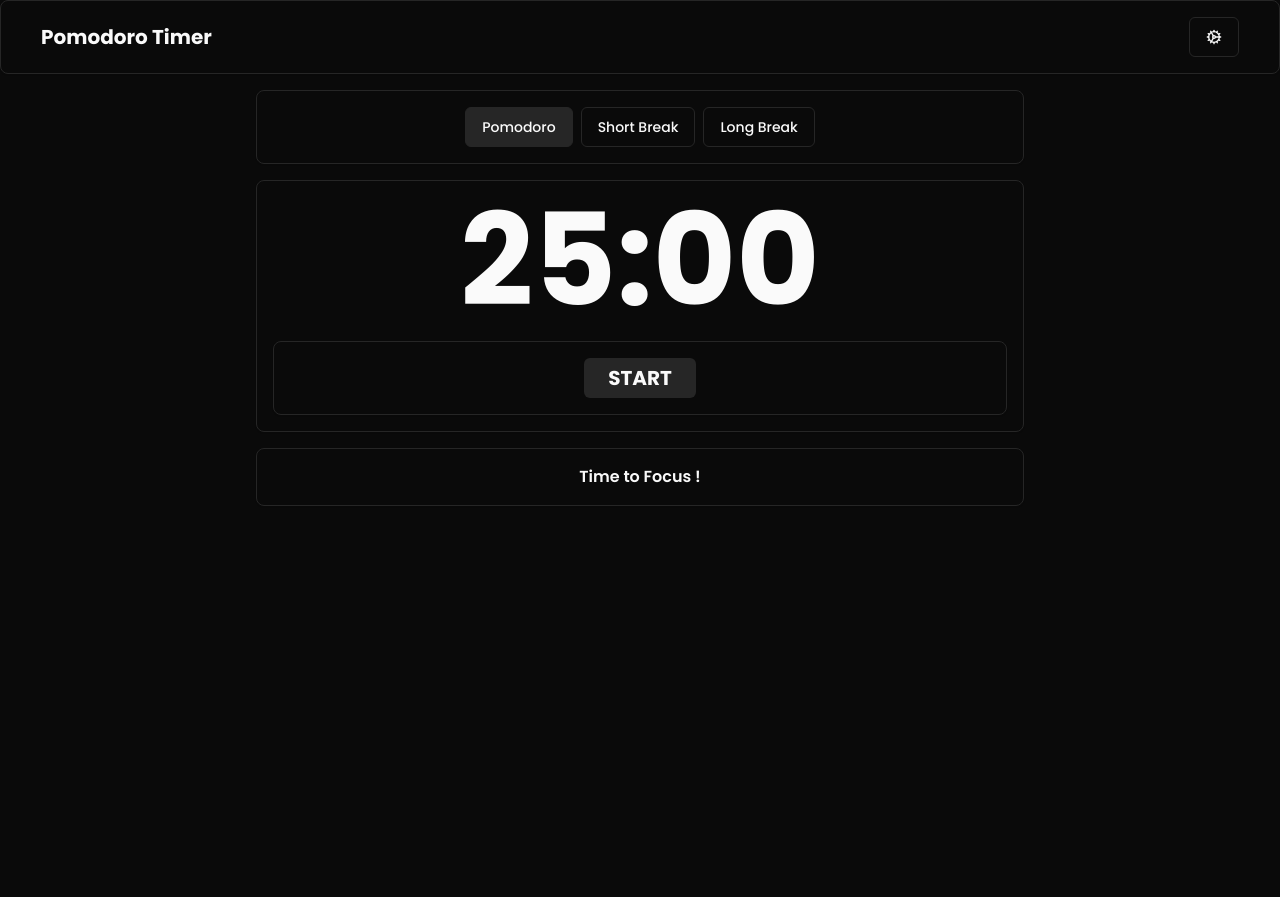
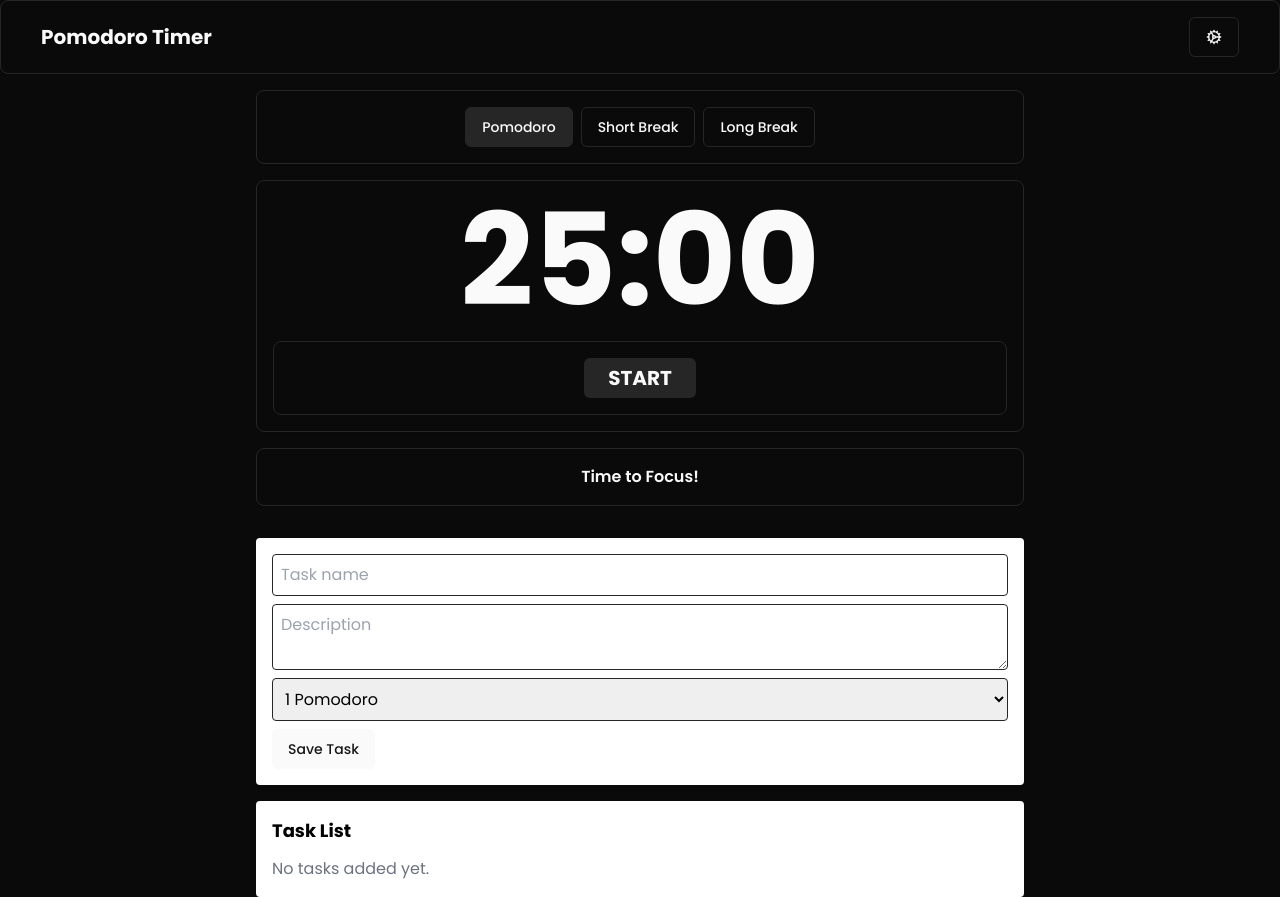
Before and after one commit to Redgerd/shadcn-pomodoro-timer, a React (Vite) app: page / in a window 1280 px wide. Before the commit the page ends 800 px from the top, so only its background shows below. Built offline with nearby package versions, Linux system fonts and the light colour scheme.

Commit message:
Added TaskContext, TaskForm, TaskList

```diff
--- a/src/App.tsx
+++ b/src/App.tsx
@@ -1,34 +1,52 @@
+import { useContext, useEffect, useState } from "react";
 import { Button } from "@/components/ui/button";
 import { Card } from "@/components/ui/card";
 import Timer from "@/components/ui/timer";
-import { useContext, useEffect, useState } from "react";
 import { TimerContext } from "@/context/TimerContext";
 import { MODE } from "@/constants/enum";
 import NavBar from "@/components/navBar";
 import { Toaster } from "./components/ui/toaster";
 import Loader from "./components/ui/loader";
+import TaskForm from "@/components/TaskForm";
+import TaskList from "@/components/TaskList";
+
+// Define the Task interface here or import from a separate file
+interface Task {
+  name: string;
+  description: string;
+  pomodoros: number;
+}
 
 const App = () => {
   const { mode, setMode, timerText, setTimerText, setIsStarted } =
     useContext(TimerContext);
 
+  const [tasks, setTasks] = useState<Task[]>([]);
+  const [loading, setLoading] = useState(true);
+
+  const handleAddTask = (task: Task) => {
+    setTasks((prev) => [...prev, task]);
+  };
+
   const changeModeTo = (mode: number) => {
     setMode(mode);
     setIsStarted(false);
-    setTimerText(timerText);
+    setTimerText(timerText); // This line might be redundant
   };
-  const [loading, setLoading] = useState(true);
+
   useEffect(() => {
-    setTimeout(() => {
+    const timeout = setTimeout(() => {
       document.readyState === "complete" ? setLoading(false) : setLoading(true);
     }, 1500);
+    return () => clearTimeout(timeout);
   }, []);
 
   return loading ? (
     <Loader />
   ) : (
-    <main className="flex flex-col items-center h-screen bg-neutral-950 text-neutral-50 gap-4 select-none ">
+    <main className="flex flex-col items-center h-screen bg-neutral-950 text-neutral-50 gap-4 select-none">
       <NavBar />
+
       <section className="w-11/12 max-w-screen-md flex flex-col gap-4">
         <Card className="gap-2 w-full flex-wrap flex-1">
           <Button
@@ -38,26 +56,34 @@ const App = () => {
             Pomodoro
           </Button>
           <Button
+            variant={mode === MODE.SHORTBREAK ? "outline_active" : "outline"}
             onClick={() => changeModeTo(MODE.SHORTBREAK)}
-            variant={mode === MODE.SHORTBREAK ? "outline_active" : "outline"}
           >
             Short Break
           </Button>
           <Button
+            variant={mode === MODE.LONGBREAK ? "outline_active" : "outline"}
             onClick={() => changeModeTo(MODE.LONGBREAK)}
-            variant={mode === MODE.LONGBREAK ? "outline_active" : "outline"}
           >
             Long Break
           </Button>
         </Card>
+
         <Timer />
+
         <Card className="flex-col items-center">
           <p className="font-semibold">
-            {mode === MODE.POMO ? "Time to Focus !" : "Time for Break !"}
+            {mode === MODE.POMO ? "Time to Focus!" : "Time for Break!"}
           </p>
         </Card>
       </section>
+
       <Toaster />
+
+      <section className="w-11/12 max-w-screen-md flex flex-col gap-4">
+        <TaskForm onAddTask={handleAddTask} />
+        <TaskList tasks={tasks} />
+      </section>
     </main>
   );
 };
--- /dev/null
+++ b/src/components/TaskForm.tsx
@@ -0,0 +1,66 @@
+import React, { useState } from "react";
+import { Button } from "./ui/button";
+
+interface Task {
+  name: string;
+  description: string;
+  pomodoros: number;
+}
+
+interface TaskFormProps {
+  onAddTask: (task: Task) => void;
+}
+
+const TaskForm: React.FC<TaskFormProps> = ({ onAddTask }) => {
+  const [name, setName] = useState("");
+  const [description, setDescription] = useState("");
+  const [pomodoros, setPomodoros] = useState(1);
+
+  const handleSubmit = (e: React.FormEvent) => {
+    e.preventDefault();
+    if (!name.trim()) return;
+
+    onAddTask({ name, description, pomodoros });
+
+    setName("");
+    setDescription("");
+    setPomodoros(1);
+  };
+
+  return (
+    <form
+      onSubmit={handleSubmit}
+      className="flex flex-col gap-2 bg-white text-black p-4 rounded"
+    >
+      <input
+        className="border rounded p-2"
+        type="text"
+        placeholder="Task name"
+        value={name}
+        onChange={(e) => setName(e.target.value)}
+      />
+      <textarea
+        className="border rounded p-2"
+        placeholder="Description"
+        value={description}
+        onChange={(e) => setDescription(e.target.value)}
+      />
+      <select
+        className="border rounded p-2"
+        value={pomodoros}
+        onChange={(e) => setPomodoros(Number(e.target.value))}
+      >
+        {[1, 2, 3, 4, 5].map((n) => (
+          <option key={n} value={n}>
+            {n} Pomodoro{n > 1 && "s"}
+          </option>
+        ))}
+      </select>
+      <div className="flex gap-2">
+        <Button type="submit">Save Task</Button>
+      </div>
+    </form>
+  );
+};
+
+export default TaskForm;
--- /dev/null
+++ b/src/components/TaskList.tsx
@@ -0,0 +1,31 @@
+interface Task {
+  name: string;
+  description: string;
+  pomodoros: number;
+}
+
+interface TaskListProps {
+  tasks: Task[];
+}
+
+const TaskList: React.FC<TaskListProps> = ({ tasks }) => {
+  return (
+    <div className="bg-white text-black p-4 rounded flex flex-col gap-3">
+      <h2 className="font-bold text-lg">Task List</h2>
+      {tasks.length === 0 && (
+        <p className="text-gray-500">No tasks added yet.</p>
+      )}
+      {tasks.map((task, idx) => (
+        <div key={idx} className="border p-3 rounded">
+          <h3 className="font-semibold">{task.name}</h3>
+          <p className="text-sm text-gray-700">{task.description}</p>
+          <p className="text-xs text-gray-500 mt-1">
+            {task.pomodoros} Pomodoros
+          </p>
+        </div>
+      ))}
+    </div>
+  );
+};
+
+export default TaskList;
--- /dev/null
+++ b/src/context/TaskContext.tsx
@@ -0,0 +1,98 @@
+"use client";
+
+import { createContext, useState, useContext, ReactNode } from "react";
+
+export interface Task {
+  id: string;
+  name: string;
+  description: string;
+  pomodorosRequired: number;
+  completed: boolean;
+}
+
+interface TaskContextType {
+  tasks: Task[];
+  addTask: (task: Omit<Task, "id" | "completed">) => void;
+  deleteTask: (id: string) => void;
+  toggleTaskCompletion: (id: string) => void;
+  currentTask: Task | null;
+  setCurrentTask: (task: Task | null) => void;
+}
+
+export const TaskContext = createContext<TaskContextType>({
+  tasks: [],
+  addTask: () => {},
+  deleteTask: () => {},
+  toggleTaskCompletion: () => {},
+  currentTask: null,
+  setCurrentTask: () => {},
+});
+
+export const useTaskContext = () => useContext(TaskContext);
+
+export const TaskProvider = ({ children }: { children: ReactNode }) => {
+  const [tasks, setTasks] = useState<Task[]>([
+    {
+      id: "1",
+      name: "Write blog post",
+      description: "Finish the draft for the new blog post.",
+      pomodorosRequired: 2,
+      completed: false,
+    },
+    {
+      id: "2",
+      name: "Design new landing page",
+      description: "Create a new design for the homepage.",
+      pomodorosRequired: 4,
+      completed: false,
+    },
+    {
+      id: "3",
+      name: "Refactor codebase",
+      description: "Improve the code structure and performance.",
+      pomodorosRequired: 3,
+      completed: false,
+    },
+  ]);
+
+  const [currentTask, setCurrentTask] = useState<Task | null>(null);
+
+  const addTask = (task: Omit<Task, "id" | "completed">) => {
+    const newTask = {
+      ...task,
+      id: Date.now().toString(),
+      completed: false,
+    };
+    setTasks([...tasks, newTask]);
+  };
+
+  const deleteTask = (id: string) => {
+    setTasks(tasks.filter((task) => task.id !== id));
+    if (currentTask?.id === id) {
+      setCurrentTask(null);
+    }
+  };
+
+  const toggleTaskCompletion = (id: string) => {
+    setTasks(
+      tasks.map((task) =>
+        task.id === id ? { ...task, completed: !task.completed } : task
+      )
+    );
+  };
+
+  return (
+    <TaskContext.Provider
+      value={{
+        tasks,
+        addTask,
+        deleteTask,
+        toggleTaskCompletion,
+        currentTask,
+        setCurrentTask,
+      }}
+    >
+      {children}
+    </TaskContext.Provider>
+  );
+};
```
